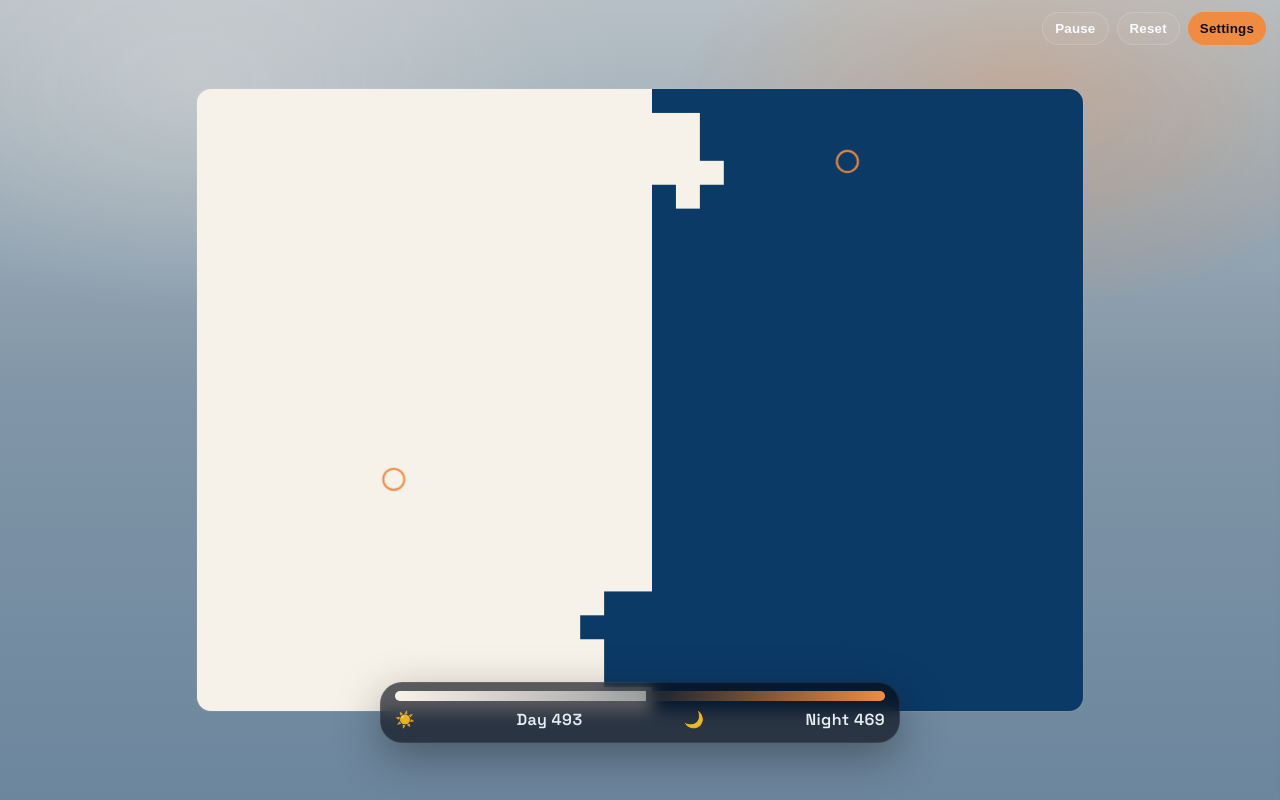
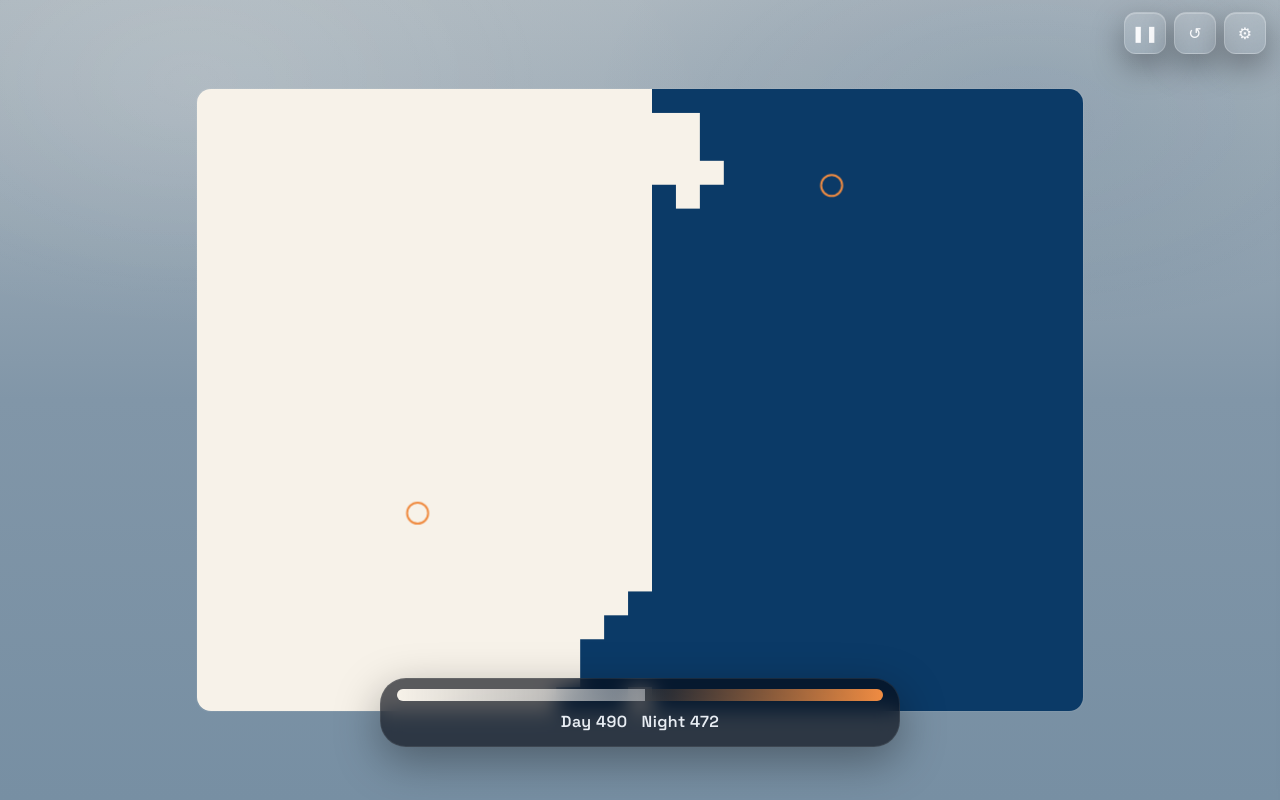
Before and after one commit to trevor050/pong, a plain HTML site: page index.html in a window 1280 px wide. Drawn offline with Linux system fonts and the light colour scheme.

Commit message:
ui: glass icons, notch bar, dynamic gradient

```diff
--- a/index.html
+++ b/index.html
@@ -16,9 +16,15 @@
 <body>
   <div class="bg"></div>
   <div class="chrome-controls">
-    <button id="playPauseBtn" class="chip" title="Play / Pause">Pause</button>
-    <button id="resetBtn" class="chip" title="Reset simulation">Reset</button>
-    <button id="configBtn" class="chip chip--accent" aria-label="Open settings" title="Settings">Settings</button>
+    <button id="playPauseBtn" class="icon-btn glass" title="Play / Pause" aria-label="Play / Pause">
+      <span class="icon-shape">▶︎</span>
+    </button>
+    <button id="resetBtn" class="icon-btn glass" title="Reset simulation" aria-label="Reset">
+      <span class="icon-shape">↺</span>
+    </button>
+    <button id="configBtn" class="icon-btn glass" aria-label="Open settings" title="Settings">
+      <span class="icon-shape">⚙︎</span>
+    </button>
   </div>
   <main class="shell">
     <div class="canvas-frame" id="canvasFrame">
@@ -29,8 +35,8 @@
           <div class="score-notch__night"></div>
         </div>
         <div class="score-notch__labels">
-          <span class="icon" title="Day territory">☀️</span><span class="score" id="dayScoreLabel">Day 0</span>
-          <span class="icon" title="Night territory">🌙</span><span class="score" id="nightScoreLabel">Night 0</span>
+          <span class="score" id="dayScoreLabel">Day 0</span>
+          <span class="score" id="nightScoreLabel">Night 0</span>
         </div>
       </div>
       <div class="drag-handle drag-handle--top" data-edge="top"></div>
@@ -44,9 +50,9 @@
     <div class="drawer__header">
       <div>
         <p class="eyebrow">Settings</p>
-        <h2>Dial it in</h2>
+        <h2>Controls</h2>
       </div>
-      <button id="closeConfig" class="icon-btn" aria-label="Close settings" title="Close">×</button>
+      <button id="closeConfig" class="icon-btn ghost" aria-label="Close settings" title="Close">×</button>
     </div>
 
     <label class="field">
@@ -64,6 +70,14 @@
         <input type="color" id="nightColorInput" value="#0b3a67">
       </label>
     </div>
+
+    <label class="field" title="Choose between outlined rings or solid circles">
+      <span>Ball style</span>
+      <select id="ballStyleSelect">
+        <option value="ring">Ring</option>
+        <option value="solid" selected>Solid</option>
+      </select>
+    </label>
 
     <div class="field slider-field" title="Tile size / density">
       <div>
--- a/script.js
+++ b/script.js
@@ -11,6 +11,7 @@ const configPanel = document.querySelector("#configPanel");
 const themeSelect = document.querySelector("#themeSelect");
 const dayColorInput = document.querySelector("#dayColorInput");
 const nightColorInput = document.querySelector("#nightColorInput");
+const ballStyleSelect = document.querySelector("#ballStyleSelect");
 const tileSizeInput = document.querySelector("#tileSizeInput");
 const tileSizeValue = document.querySelector("#tileSizeValue");
 const speedInput = document.querySelector("#speedInput");
@@ -33,14 +34,18 @@ const themes = {
   duskLilac: { label: "Dusked Lilac", day: "#f6e8ff", night: "#201430", accent: "#cfa3ff" },
   mossSea: { label: "Moss & Sea", day: "#e8f1e2", night: "#0f2b2e", accent: "#6ed0b6" },
   emberGlass: { label: "Ember Glass", day: "#f8ead8", night: "#261213", accent: "#ff7a66" },
-  glacier: { label: "Glacier Fade", day: "#e9f4ff", night: "#0d203c", accent: "#7cc7ff" }
+  glacier: { label: "Glacier Fade", day: "#e9f4ff", night: "#0d203c", accent: "#7cc7ff" },
+  auroraMist: { label: "Aurora Mist", day: "#e8f7ff", night: "#0a1e2f", accent: "#7de0c0" },
+  velvetRose: { label: "Velvet Rose", day: "#fdf1f3", night: "#2a0f24", accent: "#ff6f91" },
+  sandStorm: { label: "Sandstorm", day: "#f5e8d0", night: "#2b1c0f", accent: "#f2a65a" }
 };
 
 const settings = {
   themeKey: "creamSolar",
   tileSize: 22,
   speedMood: 1,
-  chaos: 0.14
+  chaos: 0.14,
+  ballStyle: "solid"
 };
 
 let grid = [];
@@ -96,14 +101,12 @@ function updateCssPalette() {
 }
 
 function updateDynamicBackground(dayRatio = 0.5, topHalfRatio = dayRatio) {
-  const top = mixColors(colors.night, colors.day, clamp(topHalfRatio + 0.2, 0, 1));
+  const top = mixColors(colors.night, colors.day, clamp(topHalfRatio + 0.15, 0, 1));
   const mid = mixColors(colors.day, colors.night, 0.5);
-  const bottom = mixColors(colors.day, colors.night, clamp(1 - dayRatio + 0.1, 0, 1));
-  const accentGlow = rgba(colors.accent, 0.2);
-  document.body.style.background = `radial-gradient(80% 70% at 18% 12%, ${rgba(
-    colors.day,
-    0.16
-  )}, transparent 40%), radial-gradient(65% 70% at 80% 12%, ${accentGlow}, transparent 40%), linear-gradient(180deg, ${top} 0%, ${mid} 48%, ${bottom} 100%)`;
+  const bottom = mixColors(colors.day, colors.night, clamp(1 - dayRatio + 0.05, 0, 1));
+  const softDay = rgba(colors.day, 0.12);
+  const softNight = rgba(colors.night, 0.12);
+  document.body.style.background = `radial-gradient(90% 70% at 18% 12%, ${softDay}, transparent 42%), radial-gradient(80% 70% at 80% 12%, ${softNight}, transparent 42%), linear-gradient(180deg, ${top} 0%, ${mid} 50%, ${bottom} 100%)`;
 }
 
 function populateThemes() {
@@ -128,9 +131,10 @@ function nonLinearTileSize(raw) {
 }
 
 function nonLinearSpeed(raw) {
-  const base = 0.35;
-  const t = Math.pow(raw / 100, 2.2);
-  return base + t * 2.1;
+  const t = raw / 100;
+  const gentle = Math.pow(t, 2.2) * 3; // precise at low end
+  const surge = Math.pow(Math.max(0, t - 0.6) / 0.4, 2.8) * 6; // big top-end kick
+  return 0.25 + gentle + surge;
 }
 
 function nonLinearChaos(raw) {
@@ -218,7 +222,7 @@ function resetGame() {
 
 function togglePlayPause() {
   isPlaying = !isPlaying;
-  playPauseBtn.textContent = isPlaying ? "Pause" : "Play";
+  playPauseBtn.querySelector(".icon-shape").textContent = isPlaying ? "❚❚" : "▶︎";
   if (isPlaying) {
     animationFrameId = requestAnimationFrame(render);
   } else {
@@ -241,11 +245,15 @@ function drawBall(ball) {
   const color = ball.owner === 0 ? colors.day : colors.night;
   ctx.fillStyle = color;
   ctx.strokeStyle = colors.accent;
-  ctx.lineWidth = 2;
+  ctx.lineWidth = settings.ballStyle === "ring" ? 3 : 2;
   ctx.beginPath();
   ctx.arc(ball.x, ball.y, ballRadius, 0, Math.PI * 2);
-  ctx.fill();
-  ctx.stroke();
+  if (settings.ballStyle === "ring") {
+    ctx.stroke();
+  } else {
+    ctx.fill();
+    ctx.stroke();
+  }
   ctx.restore();
 }
 
@@ -308,6 +316,7 @@ function updateScoreUI(dayScore, nightScore, topHalfRatio) {
   scoreDayLabel.textContent = `Day ${dayScore}`;
   scoreNightLabel.textContent = `Night ${nightScore}`;
   scoreDayBar.style.width = `${dayRatio * 100}%`;
+  scoreNightBar.style.left = `${dayRatio * 100}%`;
   scoreNightBar.style.width = `${(1 - dayRatio) * 100}%`;
   scoreNotch.classList.toggle("overlay", frameWidth > window.innerWidth * 0.88 || frameHeight > window.innerHeight * 0.8);
   updateDynamicBackground(dayRatio, topHalfRatio);
@@ -430,7 +439,10 @@ function initControls() {
   });
 
   speedInput.addEventListener("input", (e) => {
-    settings.speedMood = nonLinearSpeed(Number(e.target.value));
+    const target = nonLinearSpeed(Number(e.target.value));
+    const delta = Math.abs(target - settings.speedMood);
+    const blend = delta > 0.5 ? 0.35 : 1; // precise on small moves, eased on big moves
+    settings.speedMood = blend === 1 ? target : settings.speedMood + (target - settings.speedMood) * blend;
     speedValue.textContent = `${settings.speedMood.toFixed(2)}x`;
     updateDerived();
   });
@@ -454,6 +466,10 @@ function initControls() {
     colors.night = e.target.value;
     themeSelect.value = "custom";
     updateCssPalette();
+  });
+
+  ballStyleSelect.addEventListener("change", (e) => {
+    settings.ballStyle = e.target.value;
   });
 
   playPauseBtn.addEventListener("click", togglePlayPause);
@@ -494,6 +510,7 @@ function initControls() {
   settings.tileSize = nonLinearTileSize(Number(tileSizeInput.value));
   settings.speedMood = nonLinearSpeed(Number(speedInput.value));
   settings.chaos = nonLinearChaos(Number(chaosInput.value));
+  settings.ballStyle = ballStyleSelect.value;
   tileSizeValue.textContent = `${settings.tileSize}px`;
   speedValue.textContent = `${settings.speedMood.toFixed(2)}x`;
   chaosValue.textContent = settings.chaos.toFixed(2);
@@ -507,6 +524,7 @@ function start() {
   const initialH = clamp(Math.min(window.innerHeight - 160, 900), 420, window.innerHeight - 64);
   setFrameSize(initialW, initialH, false);
   resetGame();
+  playPauseBtn.querySelector(".icon-shape").textContent = "❚❚";
   animationFrameId = requestAnimationFrame(render);
 }
 
--- a/styles.css
+++ b/styles.css
@@ -27,17 +27,18 @@ body {
   position: fixed;
   inset: 0;
   pointer-events: none;
-  background: radial-gradient(90% 90% at 15% 10%, rgba(247, 242, 233, 0.2), transparent 32%), radial-gradient(80% 70% at 80% 15%, rgba(240, 140, 66, 0.14), transparent 36%);
-  opacity: 0.9;
+  background: radial-gradient(90% 90% at 15% 10%, rgba(255, 255, 255, 0.08), transparent 32%), radial-gradient(80% 70% at 80% 15%, rgba(255, 255, 255, 0.05), transparent 36%);
+  opacity: 0.75;
 }
 
 .chrome-controls {
   position: fixed;
   top: 12px;
   right: 14px;
-  display: flex;
+  display: grid;
+  grid-template-columns: repeat(3, 42px);
   gap: 8px;
-  z-index: 10;
+  z-index: 12;
 }
 
 .shell {
@@ -74,15 +75,14 @@ canvas {
   position: absolute;
   left: 50%;
   transform: translateX(-50%);
-  bottom: -32px;
-  width: 76%;
-  max-width: 520px;
+  bottom: -36px;
+  width: min(78%, 520px);
   background: rgba(5, 8, 18, 0.65);
   border: 1px solid rgba(255, 255, 255, 0.08);
-  border-radius: 22px;
-  padding: 8px 14px 12px;
+  border-radius: 26px;
+  padding: 10px 16px 14px;
   box-shadow: 0 14px 45px rgba(0, 0, 0, 0.35);
-  backdrop-filter: blur(8px);
+  backdrop-filter: blur(10px);
 }
 
 .score-notch.overlay {
@@ -91,15 +91,17 @@ canvas {
   transform: none;
   bottom: 12px;
   width: auto;
+  background: rgba(8, 10, 18, 0.48);
+  backdrop-filter: blur(12px);
 }
 
 .score-notch__bar {
   position: relative;
-  height: 10px;
+  height: 12px;
   border-radius: 999px;
   overflow: hidden;
-  background: rgba(255, 255, 255, 0.06);
-  margin-bottom: 8px;
+  background: rgba(255, 255, 255, 0.08);
+  margin-bottom: 10px;
 }
 
 .score-notch__day,
@@ -111,19 +113,19 @@ canvas {
 
 .score-notch__day {
   left: 0;
-  background: linear-gradient(90deg, var(--day), rgba(255, 255, 255, 0.4));
+  background: linear-gradient(90deg, var(--day), rgba(255, 255, 255, 0.35));
 }
 
 .score-notch__night {
-  right: 0;
+  right: auto;
   background: linear-gradient(90deg, rgba(0, 0, 0, 0.2), var(--accent));
 }
 
 .score-notch__labels {
   display: flex;
-  justify-content: space-between;
+  justify-content: center;
   align-items: center;
-  gap: 10px;
+  gap: 14px;
 }
 
 .score {
@@ -133,23 +135,6 @@ canvas {
 
 .icon {
   opacity: 0.9;
-}
-
-.chip {
-  border: 1px solid rgba(255, 255, 255, 0.15);
-  background: rgba(255, 255, 255, 0.04);
-  color: #f9fbff;
-  padding: 8px 12px;
-  border-radius: 999px;
-  font-weight: 600;
-  letter-spacing: 0.2px;
-  cursor: pointer;
-}
-
-.chip--accent {
-  background: var(--accent);
-  color: #0d0f1a;
-  border: none;
 }
 
 .drawer {
@@ -167,6 +152,7 @@ canvas {
   flex-direction: column;
   gap: 12px;
   transition: right 0.18s ease-out;
+  z-index: 8;
 }
 
 .drawer.open {
@@ -207,6 +193,9 @@ h2 {
 .field span {
   color: #f4f5f7;
   font-weight: 600;
+  padding-bottom: 2px;
+  line-height: 1.25;
+  margin-bottom: 2px;
 }
 
 .field small {
@@ -216,7 +205,7 @@ h2 {
 .field.grid {
   display: grid;
   grid-template-columns: repeat(2, minmax(0, 1fr));
-  gap: 10px;
+  gap: 14px 12px;
 }
 
 input[type="color"],
@@ -234,6 +223,7 @@ input[type="range"] {
 input[type="color"] {
   padding: 4px;
   height: 44px;
+  margin-top: 6px;
 }
 
 select {
@@ -276,14 +266,26 @@ select {
 }
 
 .icon-btn {
-  width: 32px;
-  height: 32px;
-  border-radius: 10px;
-  border: 1px solid rgba(255, 255, 255, 0.18);
-  background: rgba(255, 255, 255, 0.06);
+  width: 42px;
+  height: 42px;
+  border-radius: 12px;
+  border: 1px solid rgba(255, 255, 255, 0.22);
+  background: linear-gradient(160deg, rgba(255, 255, 255, 0.16), rgba(255, 255, 255, 0.02));
   color: #f9fafc;
   font-size: 20px;
   cursor: pointer;
+  display: grid;
+  place-items: center;
+  box-shadow: 0 12px 32px rgba(0, 0, 0, 0.35), inset 0 1px 0 rgba(255, 255, 255, 0.24);
+  backdrop-filter: blur(10px);
+}
+
+.icon-btn.ghost {
+  background: rgba(255, 255, 255, 0.04);
+}
+
+.icon-shape {
+  font-size: 16px;
 }
 
 .drag-handle {
```
Also changed, not shown: README.md.
